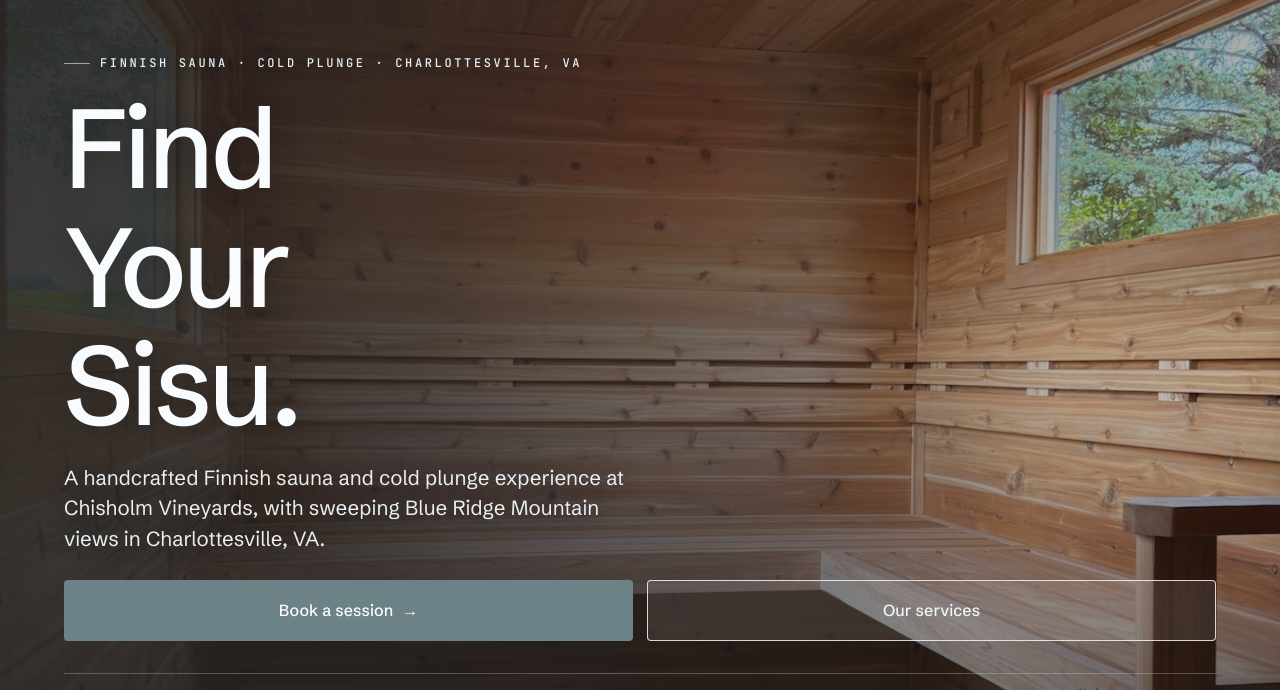
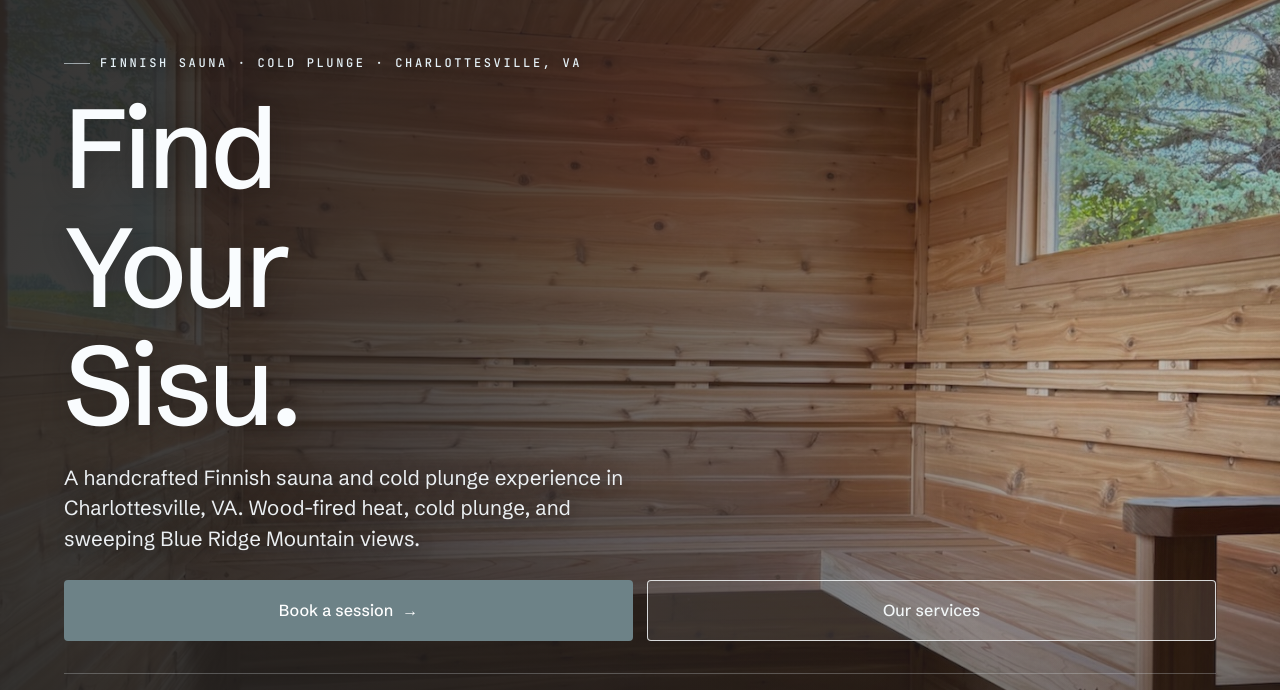
Before and after one commit to Kyle-Sisu/sisu-website, a plain HTML site: page index.html in a window 1280 px wide. Shown: the part 91-781 px from the top of the page. Drawn offline with Linux system fonts and the light colour scheme.

Commit message:
Update meta description

```diff
--- a/index.html
+++ b/index.html
@@ -4,7 +4,7 @@
 <meta charset="UTF-8" />
 <meta name="viewport" content="width=device-width, initial-scale=1.0" />
 <title>Sisu Space | Sauna &amp; Cold Plunge Experience</title>
-<meta name="description" content="A handcrafted Finnish sauna and cold plunge experience at Chisholm Vineyards, with sweeping Blue Ridge Mountain views in Charlottesville, VA." />
+<meta name="description" content="A handcrafted Finnish sauna and cold plunge experience in Charlottesville, VA. Wood-fired heat, cold plunge, and sweeping Blue Ridge Mountain views." />
 <link rel="icon" type="image/png" href="favicon.png" />
 <link rel="apple-touch-icon" href="favicon.png" />
 
@@ -12,11 +12,11 @@
 <meta property="og:type" content="website" />
 <meta property="og:url" content="https://www.sisu-space.com/" />
 <meta property="og:title" content="Sisu Space | Sauna &amp; Cold Plunge Experience" />
-<meta property="og:description" content="A handcrafted Finnish sauna and cold plunge experience at Chisholm Vineyards, with sweeping Blue Ridge Mountain views in Charlottesville, VA." />
+<meta property="og:description" content="A handcrafted Finnish sauna and cold plunge experience in Charlottesville, VA. Wood-fired heat, cold plunge, and sweeping Blue Ridge Mountain views." />
 <meta property="og:image" content="https://www.sisu-space.com/images/hero.webp" />
 <meta name="twitter:card" content="summary_large_image" />
 <meta name="twitter:title" content="Sisu Space | Sauna &amp; Cold Plunge Experience" />
-<meta name="twitter:description" content="A handcrafted Finnish sauna and cold plunge experience at Chisholm Vineyards, with sweeping Blue Ridge Mountain views in Charlottesville, VA." />
+<meta name="twitter:description" content="A handcrafted Finnish sauna and cold plunge experience in Charlottesville, VA. Wood-fired heat, cold plunge, and sweeping Blue Ridge Mountain views." />
 <meta name="twitter:image" content="https://www.sisu-space.com/images/hero.webp" />
 <link rel="canonical" href="https://www.sisu-space.com/" />
 
@@ -84,7 +84,7 @@
   <div class="wrap hero-inner">
     <span class="eyebrow">Finnish Sauna · Cold Plunge · Charlottesville, VA</span>
     <h1 class="display">Find<br />Your<br />Sisu.</h1>
-    <p class="lead">A handcrafted Finnish sauna and cold plunge experience at Chisholm Vineyards, with sweeping Blue Ridge Mountain views in Charlottesville, VA.</p>
+    <p class="lead">A handcrafted Finnish sauna and cold plunge experience in Charlottesville, VA. Wood-fired heat, cold plunge, and sweeping Blue Ridge Mountain views.</p>
     <div class="hero-actions">
       <a class="btn btn-primary btn-lg" href="#packs" data-book="">Book a session <span class="arrow">→</span></a>
       <a class="btn btn-ghost btn-lg" href="#services">Our services</a>
```
